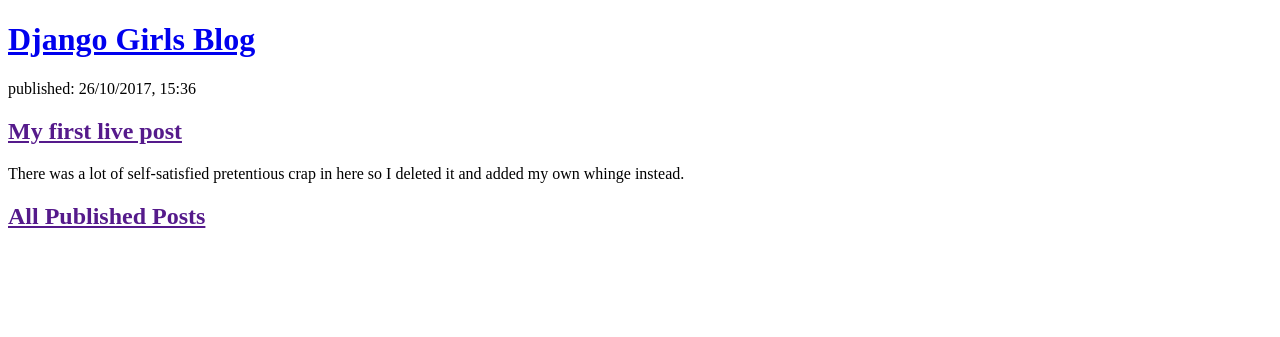
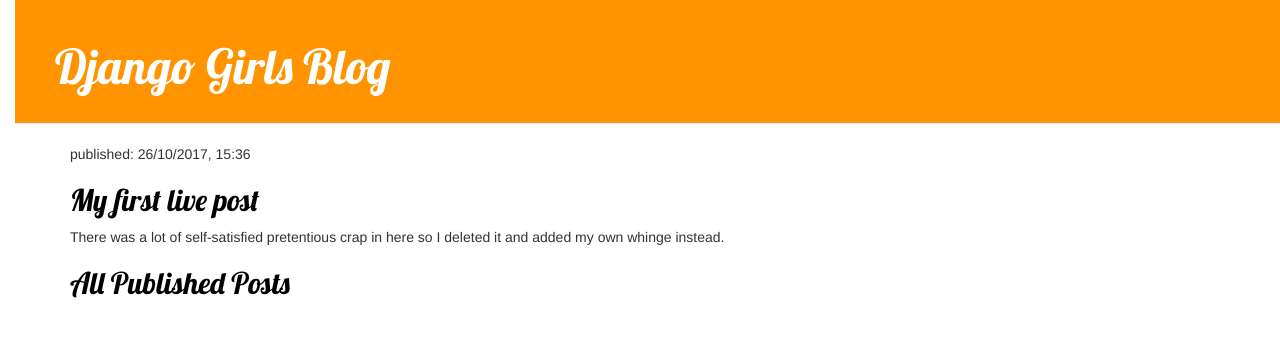
Before and after one commit to corinnebosley/my-first-blog, a Django app: page / in a window 1280 px wide. Shown: the top 337 px of the page. Run offline with Django 3.2, Linux system fonts and the light colour scheme; data that the repository does not hold is empty; some libraries are stand-ins or nearby versions.

Commit message:
css and template alterations

```diff
--- /dev/null
+++ b/blog/static/css/blog.css
@@ -0,0 +1,65 @@
+h1 a {
+    color: #FCA205;
+    font-family: 'Lobster';
+}
+
+h2 a {
+    color: #000000
+}
+
+body {
+    padding-left: 15px;
+}
+
+.page-header {
+    background-color: #ff9400;
+    margin-top: 0;
+    padding: 20px 20px 20px 40px;
+}
+
+.page-header h1, .page-header h1 a, .page-header h1 a:visited, .page-header h1 a:active {
+    color: #ffffff;
+    font-size: 36pt;
+    text-decoration: none;
+}
+
+.content {
+    margin-left: 40px;
+}
+
+h1, h2, h3, h4 {
+    font-family: 'Lobster', cursive;
+    color: #000000
+}
+
+.date {
+    color: #828282;
+}
+
+.save {
+    float: right;
+}
+
+.post-form textarea, .post-form input {
+    width: 100%;
+}
+
+.top-menu, .top-menu:hover, .top-menu:visited {
+    color: #ffffff;
+    float: right;
+    font-size: 26pt;
+    margin-right: 20px;
+}
+
+.post {
+    margin-bottom: 70px;
+}
+
+.post h1 a {
+    color: #000000;
+    font-size: 20pt
+}
+
+.post h1 a:visited {
+    color: #000000;
+}
--- /dev/null
+++ b/blog/templates/blog/base.html
@@ -0,0 +1,25 @@
+<!DOCTYPE html>
+{% load staticfiles %}
+<html lang="en">
+    <head>
+        <meta charset="UTF-8">
+        <link rel="stylesheet" href="//maxcdn.bootstrapcdn.com/bootstrap/3.2.0/css/bootstrap.min.css">
+        <link rel="stylesheet" href="//maxcdn.bootstrapcdn.com/bootstrap/3.2.0/css/bootstrap-theme.min.css">
+        <link href="//fonts.googleapis.com/css?family=Lobster&subset=latin,latin-ext" rel="stylesheet" type="text/css">
+        <link rel="stylesheet" href="{% static 'css/blog.css' %}">
+        <title>Post List</title>
+    </head>
+    <body>
+        <div class="page-header">
+            <h1><a href="/">Django Girls Blog</a></h1>
+        </div>
+        <div class="content container">
+            <div class="row">
+                <div class="col-md-8">
+                {% block content %}
+                {% endblock %}
+                </div>
+            </div>
+        </div>
+    </body>
+</html>
--- a/blog/templates/blog/post_list.html
+++ b/blog/templates/blog/post_list.html
@@ -1,14 +1,7 @@
-<!DOCTYPE html>
-<html lang="en">
-<head>
-    <meta charset="UTF-8">
-    <title>Post List</title>
-</head>
-<body>
-    <div>
-        <h1><a href="/">Django Girls Blog</a></h1>
-    </div>
-    <div>
+{% extends 'blog/base.html' %}
+
+{% block content %}
+    <div class="live-post">
         <p>
             published: 26/10/2017, 15:36
         </p>
@@ -18,19 +11,22 @@
             I deleted it and added my own whinge instead.
         </p>
     </div>
-    <div>
+    <div class="published-posts">
         <h2><a href="">All Published Posts</a></h2>
-        {% for post in posts %}
-        <div>
-            <p>
-                published: {{ post.published_date }}
-            </p>
-            <h3><a href="">{{ post.title }}</a></h3>
-            <p>
-                {{ post.text|linebreaksbr }}
-            </p>
+        <div class="content container">
+            <div class="row">
+                <div class="col-md-8">
+                    {% for post in posts %}
+                        <div class="post">
+                            <div class="date">
+                                <p>published: {{ post.published_date }}</p>
+                            </div>
+                            <h1><a href="">{{ post.title }}</a></h1>
+                            <p>{{ post.text|linebreaksbr }}</p>
+                        </div>
+                    {% endfor %}
+                </div>
+            </div>
         </div>
-        {% endfor %}
     </div>
-</body>
-</html>
+{% endblock %}
```
